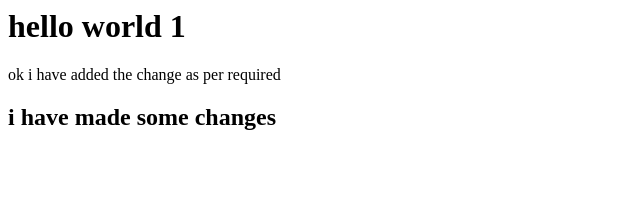
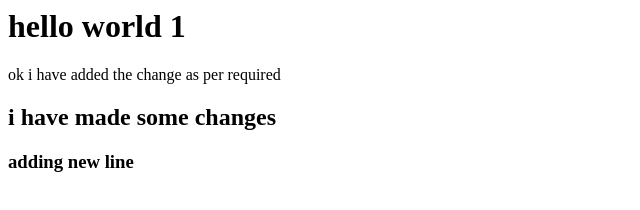
Before and after one commit to mrugeshsimrun/practice2, a plain HTML site: page index.html in a window 1280 px wide. Shown: the whole page, without its empty margins (0-640 px from the left). Drawn offline with Linux system fonts and the light colour scheme.

Commit message:
f1: index file changed

```diff
--- a/index.html
+++ b/index.html
@@ -12,6 +12,7 @@ ok i have added the change as per required
 i have made some changes
 
 </h2>
+<h3>adding new line</h3>
 </body>
 
 </html>
```
